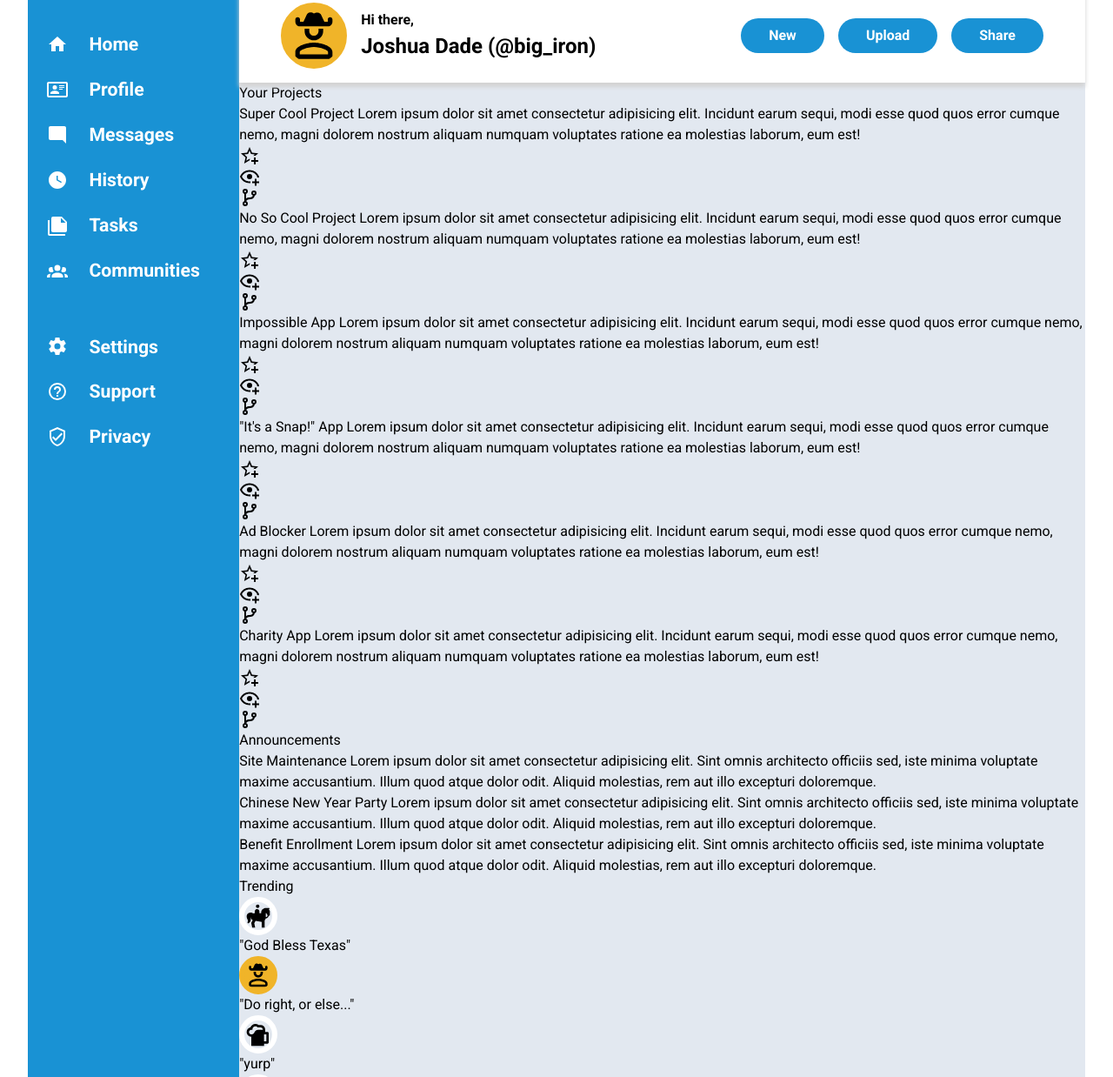
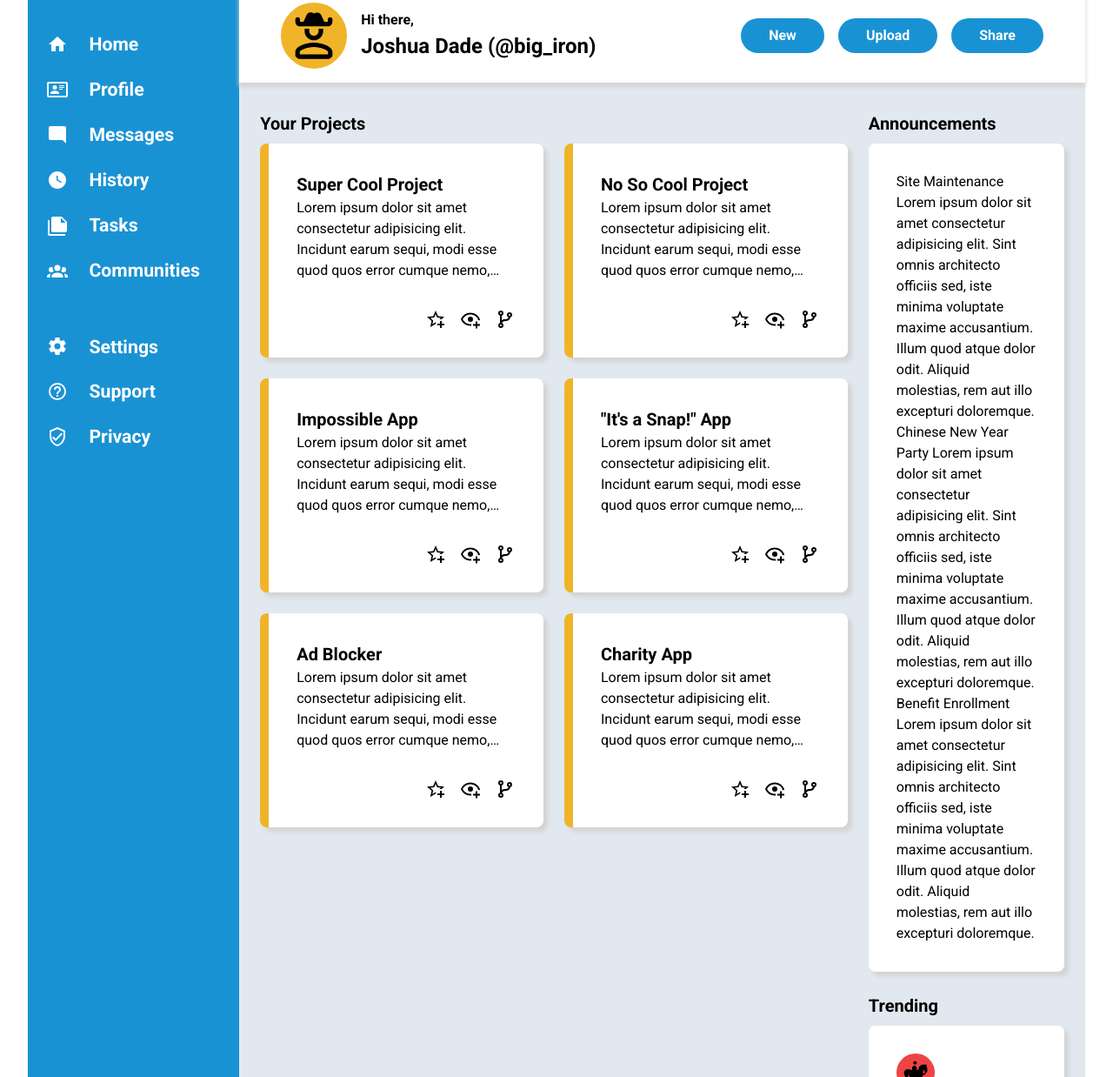
Before and after one commit to dawrentz/TOP-admin-dashboard, a plain HTML site: page index.html in a window 1280 px wide. Shown: the part 89-1327 px from the top of the page at 87% size. Drawn offline with Linux system fonts and the light colour scheme.

Commit message:
Complete main project area.
Ready for announcment and trending areas.

```diff
--- a/index.html
+++ b/index.html
@@ -107,70 +107,76 @@
             <div class="project-area">
                 <span class="main-area-title">Your Projects</span>
                 <div class="project-cards">
-                    <div class="project-card">
+                    <div class="project-card main-area-card">
                         <div class="project-details">
-                            <span class="project-title">Super Cool Project</span>
-                            <span>Lorem ipsum dolor sit amet consectetur adipisicing elit. Incidunt earum sequi, modi esse quod quos error cumque nemo, magni dolorem nostrum aliquam numquam voluptates ratione ea molestias laborum, eum est!</span>
+                            <a href=""><span class="project-title">Super Cool Project</span></a>
+                            <br>
+                            Lorem ipsum dolor sit amet consectetur adipisicing elit. Incidunt earum sequi, modi esse quod quos error cumque nemo, magni dolorem nostrum aliquam numquam voluptates ratione ea molestias laborum, eum est!
                         </div>
                         <div class="project-icons">
-                            <img class="icon" src="images/star-plus-outline.svg" alt="Add to favorites icon">
-                            <img class="icon" src="images/eye-plus-outline.svg" alt="Add to watchlist icon">
-                            <img class="icon" src="images/source-branch.svg" alt="Project brances icon">
+                            <a href=""><img class="icon" src="images/star-plus-outline.svg" alt="Add to favorites icon"></a>
+                            <a href=""><img class="icon" src="images/eye-plus-outline.svg" alt="Add to watchlist icon"></a>
+                            <a href=""><img class="icon" src="images/source-branch.svg" alt="Project brances icon"></a>
                         </div>
                     </div>
-                    <div class="project-card">
+                    <div class="project-card main-area-card">
                         <div class="project-details">
-                            <span class="project-title">No So Cool Project</span>
-                            <span>Lorem ipsum dolor sit amet consectetur adipisicing elit. Incidunt earum sequi, modi esse quod quos error cumque nemo, magni dolorem nostrum aliquam numquam voluptates ratione ea molestias laborum, eum est!</span>
+                            <a href=""><span class="project-title">No So Cool Project</span></a>
+                            <br>
+                            Lorem ipsum dolor sit amet consectetur adipisicing elit. Incidunt earum sequi, modi esse quod quos error cumque nemo, magni dolorem nostrum aliquam numquam voluptates ratione ea molestias laborum, eum est!
                         </div>
                         <div class="project-icons">
-                            <img class="icon" src="images/star-plus-outline.svg" alt="Add to favorites icon">
-                            <img class="icon" src="images/eye-plus-outline.svg" alt="Add to watchlist icon">
-                            <img class="icon" src="images/source-branch.svg" alt="Project brances icon">
+                            <a href=""><img class="icon" src="images/star-plus-outline.svg" alt="Add to favorites icon"></a>
+                            <a href=""><img class="icon" src="images/eye-plus-outline.svg" alt="Add to watchlist icon"></a>
+                            <a href=""><img class="icon" src="images/source-branch.svg" alt="Project brances icon"></a>
                         </div>
                     </div>
-                    <div class="project-card">
+                    <div class="project-card main-area-card">
                         <div class="project-details">
-                            <span class="project-title">Impossible App</span>
-                            <span>Lorem ipsum dolor sit amet consectetur adipisicing elit. Incidunt earum sequi, modi esse quod quos error cumque nemo, magni dolorem nostrum aliquam numquam voluptates ratione ea molestias laborum, eum est!</span>
+                            <a href=""><span class="project-title">Impossible App</span></a>
+                            <br>
+                            Lorem ipsum dolor sit amet consectetur adipisicing elit. Incidunt earum sequi, modi esse quod quos error cumque nemo, magni dolorem nostrum aliquam numquam voluptates ratione ea molestias laborum, eum est!
                         </div>
                         <div class="project-icons">
-                            <img class="icon" src="images/star-plus-outline.svg" alt="Add to favorites icon">
-                            <img class="icon" src="images/eye-plus-outline.svg" alt="Add to watchlist icon">
-                            <img class="icon" src="images/source-branch.svg" alt="Project brances icon">
+                            <a href=""><img class="icon" src="images/star-plus-outline.svg" alt="Add to favorites icon"></a>
+                            <a href=""><img class="icon" src="images/eye-plus-outline.svg" alt="Add to watchlist icon"></a>
+                            <a href=""><img class="icon" src="images/source-branch.svg" alt="Project brances icon"></a>
                         </div>
                     </div>
-                    <div class="project-card">
+                    <div class="project-card main-area-card">
                         <div class="project-details">
-                            <span class="project-title">"It's a Snap!" App</span>
-                            <span>Lorem ipsum dolor sit amet consectetur adipisicing elit. Incidunt earum sequi, modi esse quod quos error cumque nemo, magni dolorem nostrum aliquam numquam voluptates ratione ea molestias laborum, eum est!</span>
+                            <a href=""><span class="project-title">"It's a Snap!" App</span></a>
+                            <br>
+                            Lorem ipsum dolor sit amet consectetur adipisicing elit. Incidunt earum sequi, modi esse quod quos error cumque nemo, magni dolorem nostrum aliquam numquam voluptates ratione ea molestias laborum, eum est!
                         </div>
                         <div class="project-icons">
-                            <img class="icon" src="images/star-plus-outline.svg" alt="Add to favorites icon">
-                            <img class="icon" src="images/eye-plus-outline.svg" alt="Add to watchlist icon">
-                            <img class="icon" src="images/source-branch.svg" alt="Project brances icon">
+                            <a href=""><img class="icon" src="images/star-plus-outline.svg" alt="Add to favorites icon"></a>
+                            <a href=""><img class="icon" src="images/eye-plus-outline.svg" alt="Add to watchlist icon"></a>
+                            <a href=""><img class="icon" src="images/source-branch.svg" alt="Project brances icon"></a>
                         </div>
                     </div>
-                    <div class="project-card">
+                    <div class="project-card main-area-card">
                         <div class="project-details">
-                            <span class="project-title">Ad Blocker</span>
-                            <span>Lorem ipsum dolor sit amet consectetur adipisicing elit. Incidunt earum sequi, modi esse quod quos error cumque nemo, magni dolorem nostrum aliquam numquam voluptates ratione ea molestias laborum, eum est!</span>
+                            <a href=""><span class="project-title">Ad Blocker</span></a>
+                            <br>
+                            Lorem ipsum dolor sit amet consectetur adipisicing elit. Incidunt earum sequi, modi esse quod quos error cumque nemo, magni dolorem nostrum aliquam numquam voluptates ratione ea molestias laborum, eum est!
                         </div>
                         <div class="project-icons">
-                            <img class="icon" src="images/star-plus-outline.svg" alt="Add to favorites icon">
-                            <img class="icon" src="images/eye-plus-outline.svg" alt="Add to watchlist icon">
-                            <img class="icon" src="images/source-branch.svg" alt="Project brances icon">
+                            <a href=""><img class="icon" src="images/star-plus-outline.svg" alt="Add to favorites icon"></a>
+                            <a href=""><img class="icon" src="images/eye-plus-outline.svg" alt="Add to watchlist icon"></a>
+                            <a href=""><img class="icon" src="images/source-branch.svg" alt="Project brances icon"></a>
                         </div>
                     </div>
-                    <div class="project-card">
+                    <div class="project-card main-area-card">
                         <div class="project-details">
-                            <span class="project-title">Charity App</span>
-                            <span>Lorem ipsum dolor sit amet consectetur adipisicing elit. Incidunt earum sequi, modi esse quod quos error cumque nemo, magni dolorem nostrum aliquam numquam voluptates ratione ea molestias laborum, eum est!</span>
+                            <a href=""><span class="project-title">Charity App</span></a>
+                            <br>
+                            Lorem ipsum dolor sit amet consectetur adipisicing elit. Incidunt earum sequi, modi esse quod quos error cumque nemo, magni dolorem nostrum aliquam numquam voluptates ratione ea molestias laborum, eum est!
                         </div>
                         <div class="project-icons">
-                            <img class="icon" src="images/star-plus-outline.svg" alt="Add to favorites icon">
-                            <img class="icon" src="images/eye-plus-outline.svg" alt="Add to watchlist icon">
-                            <img class="icon" src="images/source-branch.svg" alt="Project brances icon">
+                            <a href=""><img class="icon" src="images/star-plus-outline.svg" alt="Add to favorites icon"></a>
+                            <a href=""><img class="icon" src="images/eye-plus-outline.svg" alt="Add to watchlist icon"></a>
+                            <a href=""><img class="icon" src="images/source-branch.svg" alt="Project brances icon"></a>
                         </div>
                     </div>
                 </div>
@@ -178,7 +184,7 @@
 
             <div class="announcements-area">
                 <span class="main-area-title">Announcements</span>
-                <div class="announcement-card">
+                <div class="announcement-card main-area-card">
                     <div class="announcement">
                         <span class="announcement-title">Site Maintenance</span>
                         <span>Lorem ipsum dolor sit amet consectetur adipisicing elit. Sint omnis architecto officiis sed, iste minima voluptate maxime accusantium. Illum quod atque dolor odit. Aliquid molestias, rem aut illo excepturi doloremque.</span>
@@ -196,32 +202,32 @@
 
             <div class="trending-area">
                 <span class="main-area-title">Trending</span>
-                <div class="trending-card">
+                <div class="trending-card main-area-card">
                     <div class="trending-line">
                         <img src="images/horse-human.svg" alt="Personal profile icon" class="icon profile-icon" id="cowboy-bob-icon">
                         <span class="trending-info">
-                            <span class="user-names"></span>
+                            <span class="user-names">@cowboybob</span>
                             <span>"God Bless Texas"</span>
                         </span>
                     </div>
                     <div class="trending-line">
                         <img src="images/account-cowboy-hat-outline.svg" alt="Personal profile icon" class="icon profile-icon" id="big-iron-icon">
                         <span class="trending-info">
-                            <span class="user-names"></span>
+                            <span class="user-names">@big_iron</span>
                             <span>"Do right, or else..."</span>
                         </span>
                     </div>
                     <div class="trending-line">
                         <img src="images/glass-mug-variant.svg" alt="Personal profile icon" class="icon profile-icon" id="wise-bud-icon">
                         <span class="trending-info">
-                            <span class="user-names"></span>
+                            <span class="user-names">@WISEbud</span>
                             <span>"yurp"</span>
                         </span>
                     </div>
                     <div class="trending-line">
                         <img src="images/cow.svg" alt="Personal profile icon" class="icon profile-icon" id="girl-cow-icon">
                         <span class="trending-info">
-                            <span class="user-names"></span>
+                            <span class="user-names">@girlcow</span>
                             <span>"moo?"</span>
                         </span>
                     </div>
--- a/style.css
+++ b/style.css
@@ -29,21 +29,28 @@
 
 /* profiles */
 #big-iron-icon {
-    --profile-color: #F0B429;
+    --profile-color: var(--accent-color);
 
     background-color: var(--profile-color);
     border-color: var(--profile-color);
 }
 
-#big-iron-icon {
-    --profile-color: #F0B429;
+#cowboy-bob-icon {
+    --profile-color: #ef4444;
 
     background-color: var(--profile-color);
     border-color: var(--profile-color);
 }
 
-#big-iron-icon {
-    --profile-color: #F0B429;
+#wise-bud-icon {
+    --profile-color: #22c55e;
+
+    background-color: var(--profile-color);
+    border-color: var(--profile-color);
+}
+
+#girl-cow-icon {
+    --profile-color: #f9a8d4;
 
     background-color: var(--profile-color);
     border-color: var(--profile-color);
@@ -139,7 +146,7 @@
         }
 
         input {
-            background-color: #e2e8f0;
+            background-color: var(--bg-color);
             border: none;
             border-radius: 1rem;
             padding: 0.25rem 1rem;
@@ -203,14 +210,100 @@
 
             color: white;
             font-weight: bold;
+
+            &:hover {
+                background-color: white;
+                color: var(--theme-color);
+                outline: black solid 1px;
+                transform: scale(1.05);
+
+                cursor: pointer;
+            }
         }
     }
 }
 
 .main-content {
+
+    /* select "card" areas to adding spacing to area title */
+    > div > div {
+        margin-top: calc(var(--main-spacing) * 0.5);
+    }
+
     background-color: var(--bg-color);
+
+    padding: calc(var(--main-spacing) * 2) calc(var(--main-spacing) * 1.5);
+    ;
+
+    display: grid;
+    grid-template: repeat(2, auto) / 3fr 1fr;
+    gap: calc(var(--main-spacing) * 1.5);
+    align-items: start;
 
     .icon {
         filter: invert(0%);
     }
+
+    .main-area-title {
+        font-size: 1.25rem;
+        font-weight: bold;
+    }
+
+    .main-area-card {
+        background-color: white;
+        padding: calc(var(--main-spacing) * 2);
+        border-radius: 0.5rem;
+        box-shadow: 5px 5px 5px lightgray;
+
+    }
+
+    .project-area {
+        grid-row: 1 / 3;
+
+        .project-cards {
+            display: grid;
+            grid-template-columns: repeat(auto-fill, minmax(20rem, 1fr));
+            gap: calc(var(--main-spacing) * 1.5);
+
+            .project-card {
+                border-left: var(--accent-color) solid 10px;
+
+                display: grid;
+                gap:calc(var(--main-spacing) * 2);
+
+                &:hover {
+                    transform: scale(1.02);
+                }
+
+                .project-title {
+                    font-weight: bold;
+                    font-size: 1.25rem;
+
+                    &:hover {
+                        text-decoration: underline;
+                    }
+                }
+
+                .project-details {
+                /* form MDN */
+                    display: -webkit-box;      /* Use WebKit box layout model */
+                    -webkit-box-orient: vertical; /* Vertical box orientation */
+                    -webkit-line-clamp: 5;     /* Show only # lines */
+                    overflow: hidden;          /* Hide the rest of the content */
+                    text-overflow: ellipsis;   /* Show ellipsis (...) */
+                }
+
+                .project-icons {
+                    display: grid;
+                    grid-auto-flow: column;
+                    justify-content: end;
+                    gap: var(--main-spacing);
+
+                    a:hover {
+                        transform: translateY(-2px);
+                    }
+                }
+            }
+        }
+    }
 }
```
